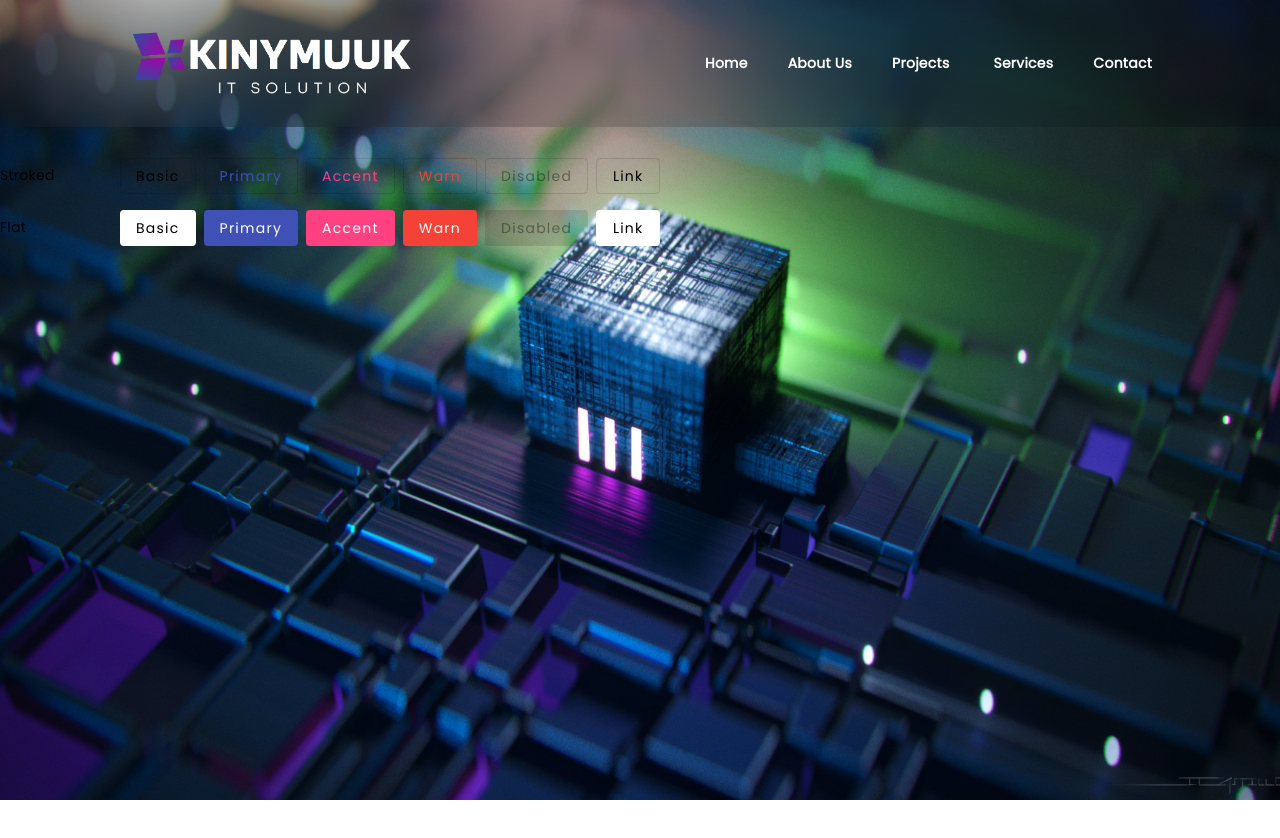
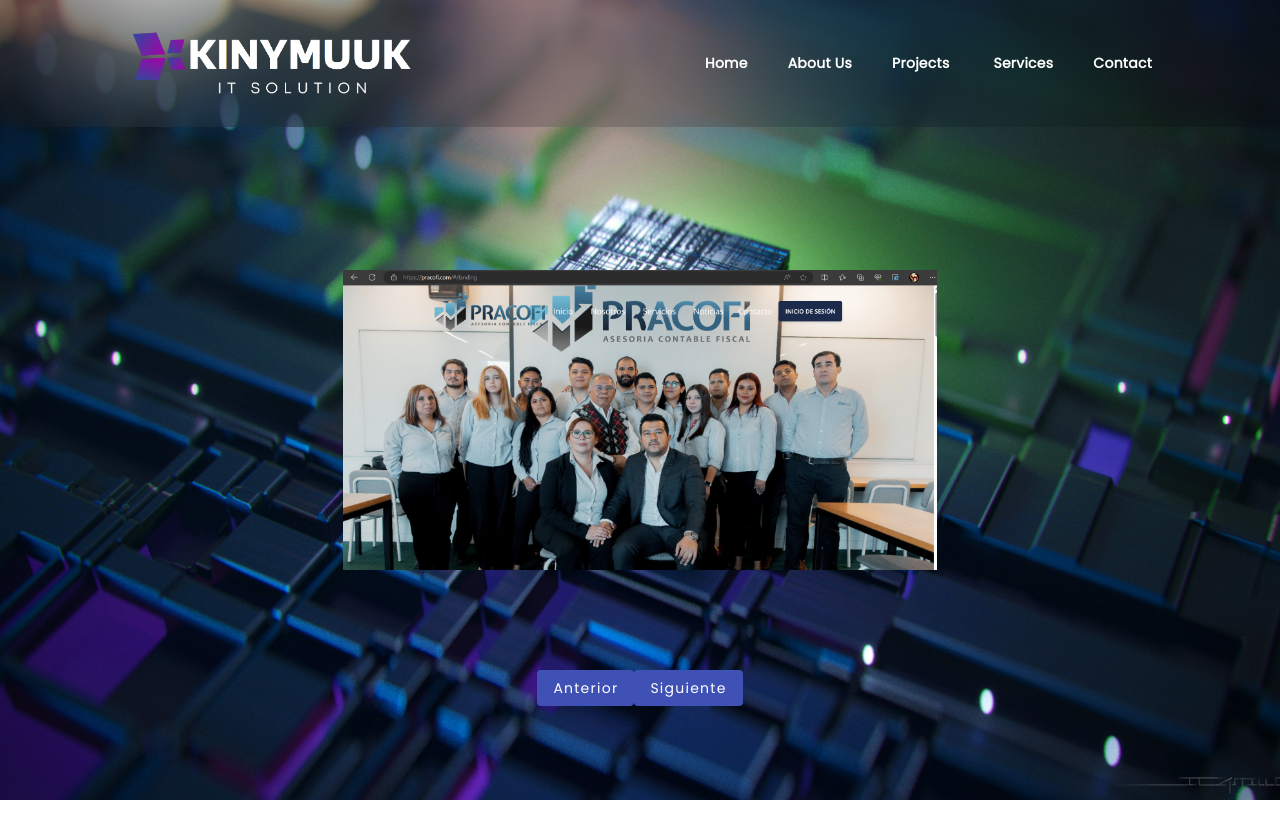
Before and after one commit to tortasdev/tortasdev, an Angular app: page /Projects in a window 1280 px wide. Shown: the top 838 px of the page. Built offline with nearby package versions, Linux system fonts and the light colour scheme.

Commit message:
[add] agregado de carrusel
TS,CSS, y archivo HTML

```diff
--- a/src/app/projects/projects.component.css
+++ b/src/app/projects/projects.component.css
@@ -29,3 +29,32 @@
     justify-content: center;
     width: 120px;
   }
+  .swiper {
+    width: 600px;
+    height: 300px;
+  }
+  .carousel {
+    display: flex;
+    justify-content: center;
+    align-items: center;
+    height: 300px; /* Ajusta la altura  */
+  }
+
+  .carousel img {
+    max-width: 100%;
+    max-height: 100%;
+  }
+
+  .button-container {
+    /* Estilos para el contenedor de botones */
+    display: flex;
+    justify-content: center;
+    margin-top: -150px; /* Ajusta el margen superior según sea necesario */
+
+  }
+  .centered-section {
+    display: flex;
+    justify-content: center;
+    align-items: center;
+    height: 100vh; /* Esto asegura que la sección ocupe el 100% del alto de la ventana */
+  }
--- a/src/app/projects/projects.component.html
+++ b/src/app/projects/projects.component.html
@@ -1,22 +1,12 @@
-<section class="section "  style="margin-top: 150px;">
-  <div class="example-label">Stroked</div>
-  <div class="example-button-row">
-    <button mat-stroked-button>Basic</button>
-    <button mat-stroked-button color="primary">Primary</button>
-    <button mat-stroked-button color="accent">Accent</button>
-    <button mat-stroked-button color="warn">Warn</button>
-    <button mat-stroked-button disabled>Disabled</button>
-    <a mat-stroked-button href="https://www.google.com/" target="_blank">Link</a>
+
+<br>
+<section class="centered-section">
+  <div class="carousel">
+    <img *ngFor="let image of images; let i = index" [src]="image" [hidden]="!showImage(i)">
   </div>
 </section>
-<section>
-  <div class="example-label">Flat</div>
-  <div class="example-button-row">
-    <button mat-flat-button>Basic</button>
-    <button mat-flat-button color="primary">Primary</button>
-    <button mat-flat-button color="accent">Accent</button>
-    <button mat-flat-button color="warn">Warn</button>
-    <button mat-flat-button disabled>Disabled</button>
-    <a mat-flat-button href="https://www.google.com/" target="_blank">Link</a>
-  </div>
-</section>
+
+<div class="button-container">
+  <button mat-flat-button class="Boton" color="primary" (click)="prevImage()">Anterior</button>
+  <button mat-flat-button class="Boton" color="primary" (click)="nextImage()">Siguiente</button>
+</div>
--- a/src/app/projects/projects.component.ts
+++ b/src/app/projects/projects.component.ts
@@ -12,4 +12,26 @@
 })
 export class ProjectsComponent {
 
+  images: string[] = [
+    './assets/images/Pracofi_evi.png',
+    './assets/images/kinymuulogo.png',
+    './assets/images/kinymuuk.png',
+    // Agrega más URLs de imágenes según necesites
+
+
+  ];
+  //acomodIMG lo uso para poner la lista en valor 0
+  acomodIMG: number = 0;
+
+  showImage(index: number): boolean {
+    return index === this.acomodIMG;
+  }
+
+  nextImage() {
+    this.acomodIMG = (this.acomodIMG + 1) % this.images.length;
+  }
+
+  prevImage() {
+    this.acomodIMG = (this.acomodIMG - 1 + this.images.length) % this.images.length;
+  }
 }
```
